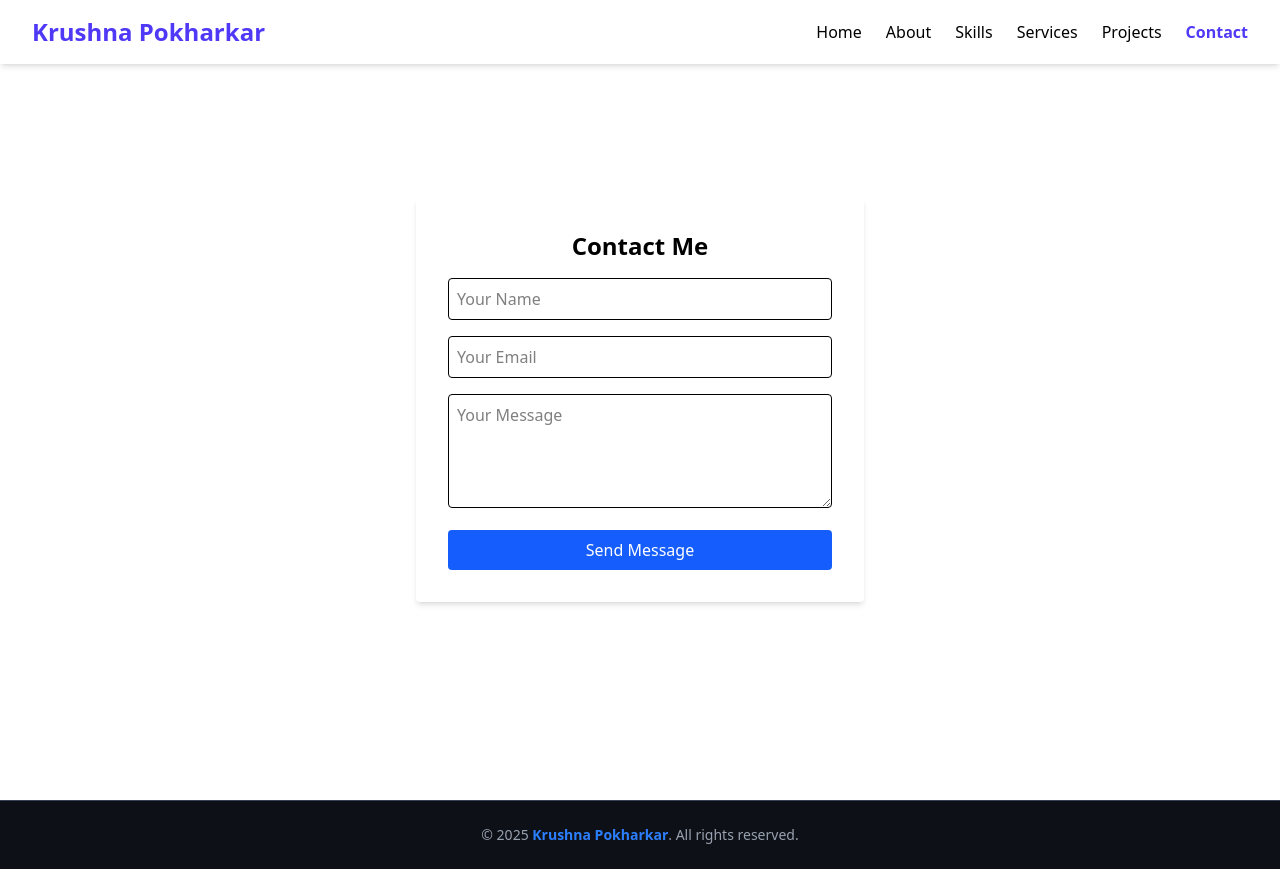
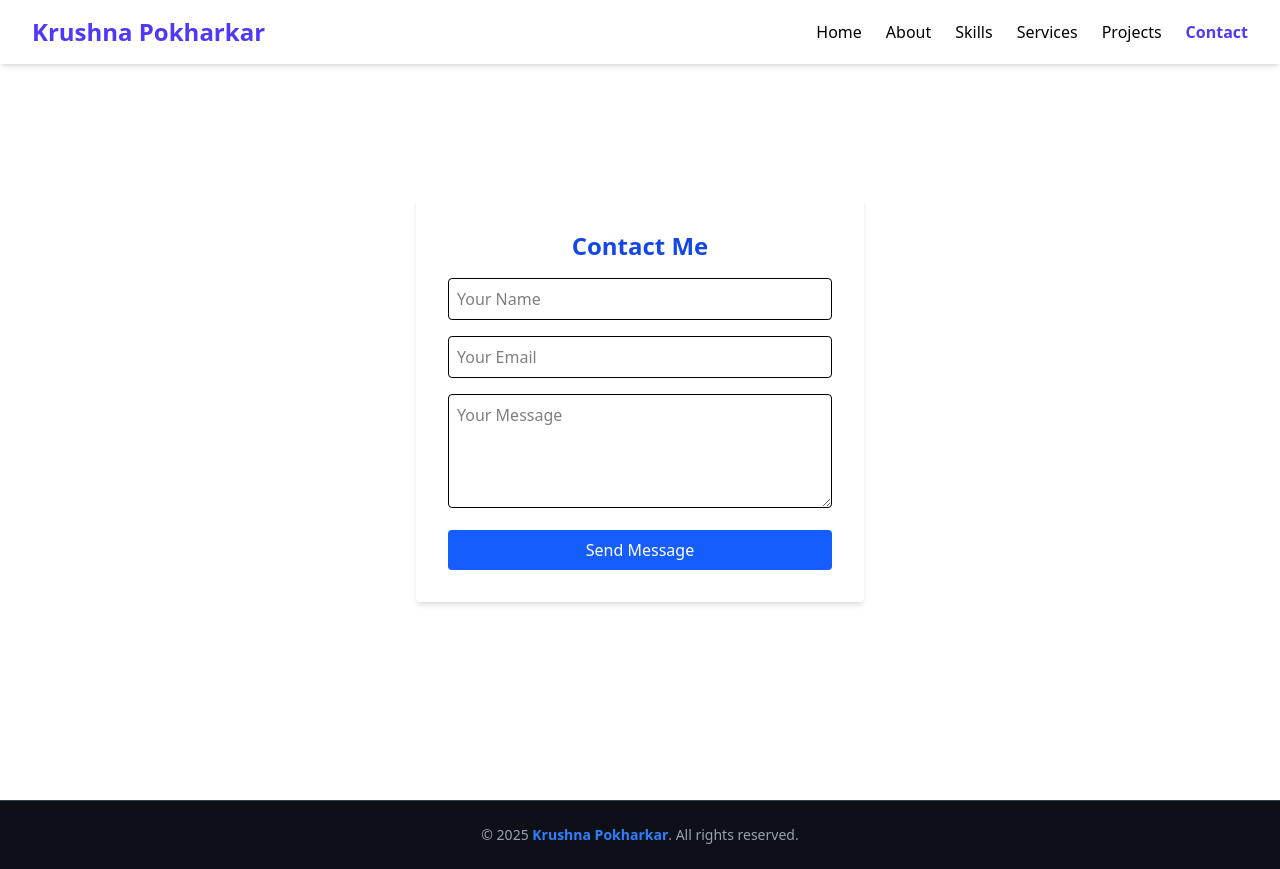
Before and after one commit to Krushna2142/krishna-portfolio, a React (Vite) app in the folder frontend/: page /contact in a window 1280 px wide. Built offline with nearby package versions, Linux system fonts and the light colour scheme.

Commit message:
Fix controller exports for messages

```diff
--- a/frontend/src/pages/Contact.jsx
+++ b/frontend/src/pages/Contact.jsx
@@ -40,8 +40,8 @@ const Contact = () => {
 
   return (
     <div className="min-h-screen flex items-center justify-center px-4 dark:bg-gray-900">
-      <form onSubmit={handleSubmit} className="bg-white p-8 rounded shadow-md w-full max-w-md">
-        <h2 className="text-2xl font-bold mb-4 text-center">Contact Me</h2>
+      <form onSubmit={handleSubmit} className="dark:bg-gray-800 p-8 rounded shadow-md w-full max-w-md">
+        <h2 className="text-2xl font-bold mb-4 text-blue-700 text-center">Contact Me</h2>
 
         <input
           name="name"
```
